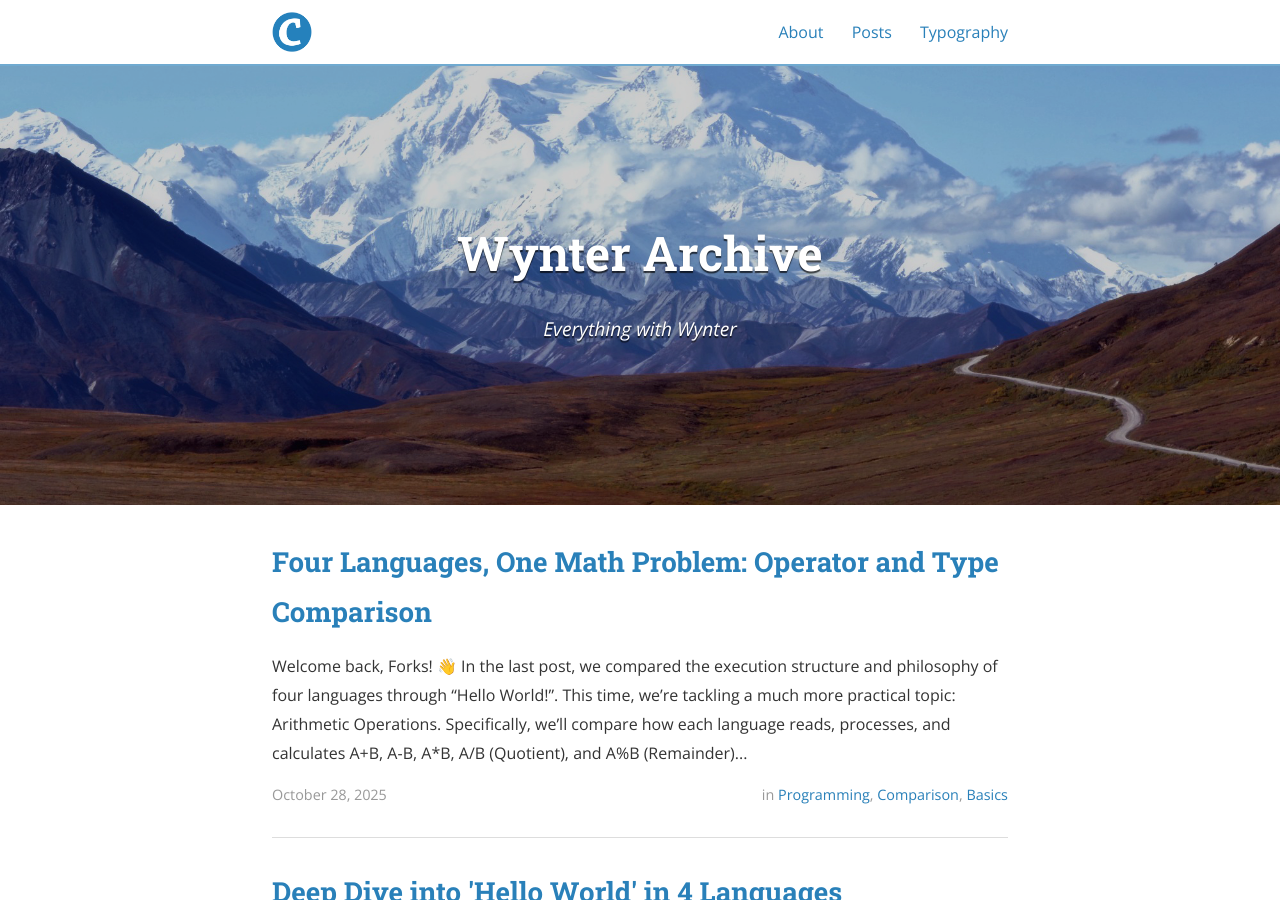
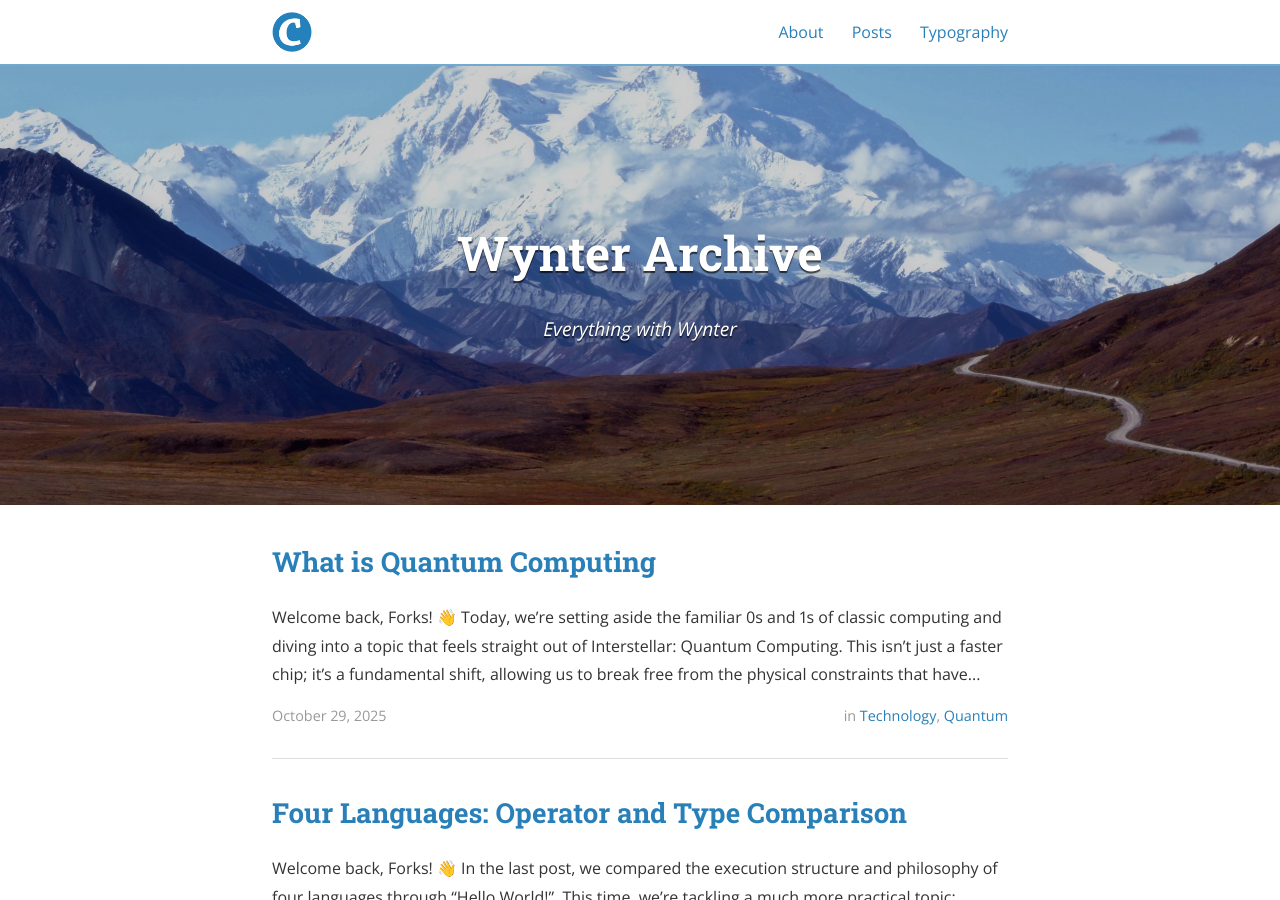
Before and after one commit to Wynter106/Wynter_Archieve, a Jekyll site: the page built from index.html, in a window 1280 px wide and 900 px high. Built offline with Jekyll 4.4.1, drawn with Linux system fonts in a browser that asks for light colours; nearby versions of some CDN libraries; the list of posts is cut into pages by our own code; part of the change alters nothing that is shown.

Commit message:
post 3 quantum computing

```diff
--- a/_posts/2025-10-27-Operator-and-Type-Comparison.md
+++ b/_posts/2025-10-27-Operator-and-Type-Comparison copy.md
@@ -1,6 +1,6 @@
 ---
 layout: post
-title: "Four Languages, One Math Problem: Operator and Type Comparison"
+title: "Four Languages: Operator and Type Comparison"
 subtitle: "Deep Dive into A+B, A/B (Quotient), and Data Types"
 date: 2025-10-27 23:00:00 -0700
 categories: [Programming, Comparison, Basics]
--- /dev/null
+++ b/_posts/2025-10-28-what-is-quantum-computing.md
@@ -0,0 +1,68 @@
+---
+layout: post
+title: "What is Quantum Computing"
+subtitle: "Beyond the Limits: The Qubit, Superposition, and the Next Computational Era"
+date: 2025-10-28 22:00:00 -0700
+categories: [Technology, Quantum]
+tags: [quantum-computing, qubit, superposition, entanglement, future-tech]
+---
+
+**Welcome back, Forks!** 👋 Today, we’re setting aside the familiar 0s and 1s of classic computing and diving into a topic that feels straight out of *Interstellar*: **Quantum Computing**. This isn't just a faster chip; it's a fundamental shift, allowing us to break free from the **physical constraints** that have have defined computation for decades.
+
+---
+
+## 🌌 1. Why Do We Need the 'Dream Calculator'? (The Limits of Classic Computing)
+
+Every computer we use today—desktops, smartphones, and even supercomputers—operates strictly within the laws of **Classical Physics**. They process every problem **sequentially** (Step-by-step).
+
+However, the world presents so-called **'Grand Challenges'** that our current technology simply cannot solve:
+
+* **Example:** Modeling the incredibly complex **interaction of molecules** involving hundreds of atoms to design new drugs or highly efficient materials (e.g., superconductors). In such cases, the **number of possibilities** (which grows exponentially) is so vast that calculation would take hundreds of years. This is effectively **'computationally impossible'**.
+
+Quantum computing aims to overturn this physical limitation by harnessing the laws of **Quantum Mechanics**—the physics of the smallest units of nature—for computation.
+
+---
+
+## 🔑 2. Breaking Physical Constraints: The Two Core Principles
+
+The secret to quantum computing's **exponentially increasing** processing power lies in two bizarre phenomena associated with its fundamental unit of information: the **Qubit**.
+
+### ① The Qubit and Superposition
+
+* **Classic Bit (Bit):** The state can be **either 0 or 1**. (Mutually exclusive)
+* **Quantum Qubit (Qubit):** The state can be **0 and 1 simultaneously**. (Concurrent)
+
+Thanks to this **'Superposition'**, $N$ qubits can represent and calculate $2^N$ states **at the same time**. This means that instead of trying paths one by one, a quantum computer can **test all paths simultaneously** to find the answer.
+
+### ② Quantum Entanglement
+
+Entanglement is a phenomenon where two or more qubits are **linked**. If the state of one qubit is determined, the state of the other is **instantaneously determined**, regardless of the physical distance between them.
+
+This incredible **interconnection and synchronization capability** maintains complex relationships between qubits, driving the explosive efficiency of the computation.
+
+---
+
+## 🚀 3. The Quantum Revolution: World-Changing Impacts (Positive & Negative)
+
+Quantum computing will move beyond just 'fast calculations' and expand the very scope of problems humanity can tackle.
+
+### ✅ Positive Wave
+
+| Area | Innovation |
+| :--- | :--- |
+| **Drug/Material Development** | Precise simulation of molecular and chemical reactions, **drastically shortening development time** and leading to the discovery of needed materials (catalysts, battery components). |
+| **Climate Change Response** | **Ultra-precise modeling** of complex atmospheric/oceanic interactions to **improve climate prediction accuracy**, accelerating the development of optimal **carbon capture technologies**. |
+| **Artificial Intelligence (AI)** | Efficiently solving **complex optimization problems in deep learning models**, enabling the development of the next generation of AI that transcends current limitations. |
+| **Finance/Logistics Optimization** | Real-time optimization of complex **supply chains, logistics routes, and financial risks** involved, significantly reducing societal costs. |
+
+### ❌ Negative & Ethical Concerns
+
+| Concern | Description and Impact |
+| :--- | :--- |
+| **Cryptographic Breakdown** | Quantum computers have the potential to render nearly all current internet security protocols, like **Public Key Cryptography (RSA)**, useless. This threatens global financial and military data. (→ The urgent need for **Post-Quantum Cryptography**). |
+| **Energy Consumption** | Current superconducting quantum computers require **extremely cold temperatures (below $-270^\circ$C)**, and the cooling systems demand **enormous amounts of power**, posing an environmental burden. |
+| **Technological Inequality** | The immense cost of development and deployment could lead to the technology being **monopolized by a few developed nations or Big Tech companies**, exacerbating the gap between countries and corporations. |
+
+---
+
+Will a world that defies the laws of physics, much like *Interstellar*, truly arrive? It’s exciting to think about how fast the limits of technology will be pushed in this world.
```
